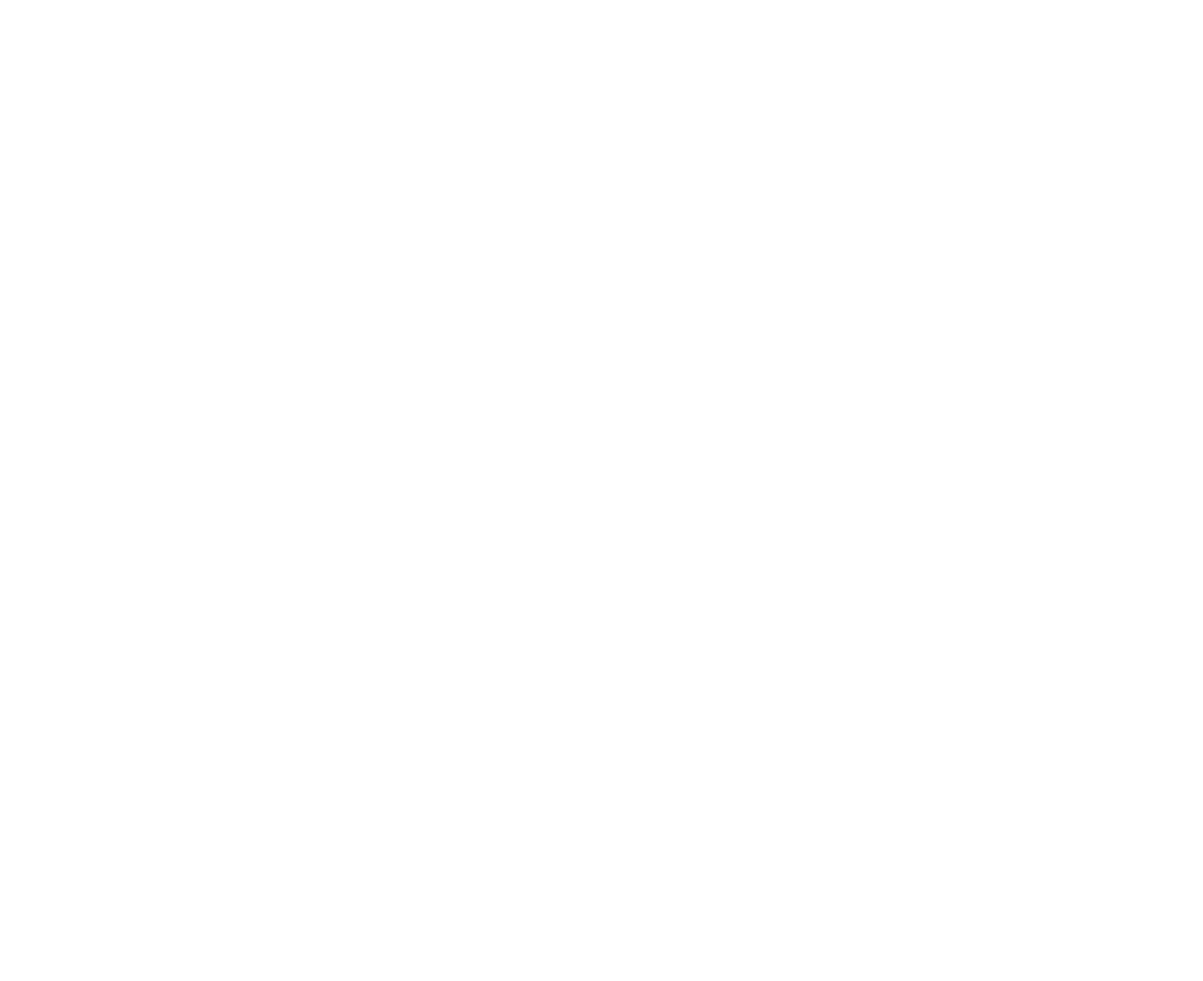
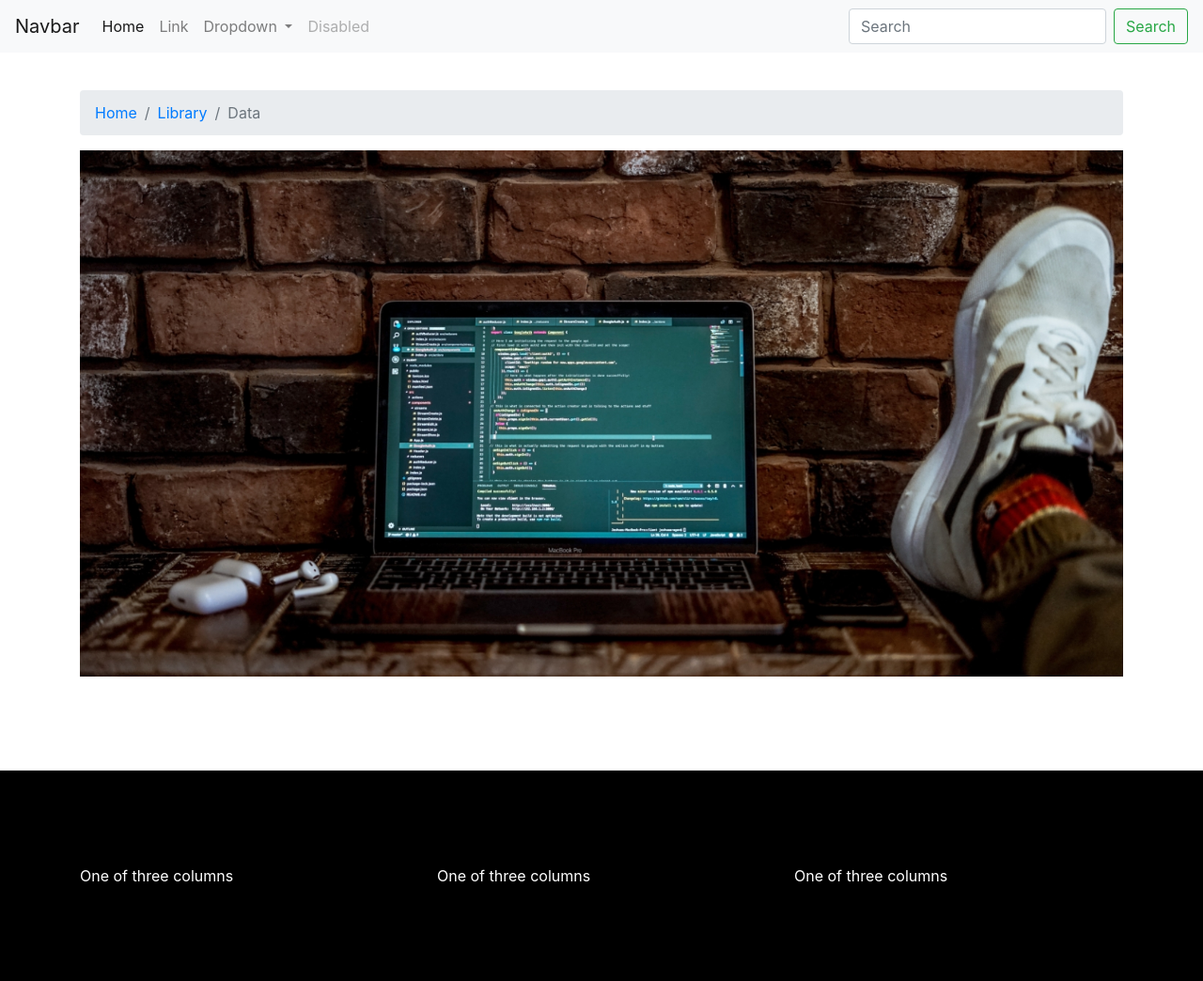
Before and after one commit to vladbesson/design-system-livecoding, a plain HTML site: page bootstrap-example/index.html in a window 1280 px wide. Shown: the whole page at 94% size. Before the commit the page ends 800 px from the top, so only its background shows below. Drawn offline with nearby package versions, Linux system fonts and the light colour scheme.

Commit message:
Add bootstrap blocks

```diff
--- /dev/null
+++ b/bootstrap-example/css/style.css
@@ -0,0 +1,15 @@
+img {
+	max-width: 100%;
+}
+
+.footer {
+	background: black;
+	color: white;
+	padding-top: 100px;
+	padding-bottom: 100px;
+}
+
+.main {
+	padding-top: 40px;
+	padding-bottom: 100px;
+}
--- a/bootstrap-example/index.html
+++ b/bootstrap-example/index.html
@@ -4,8 +4,80 @@
   <meta charset="UTF-8">
   <title>Bootstrap example</title>
   <link rel="stylesheet" href="https://stackpath.bootstrapcdn.com/bootstrap/4.4.1/css/bootstrap.min.css" integrity="sha384-Vkoo8x4CGsO3+Hhxv8T/Q5PaXtkKtu6ug5TOeNV6gBiFeWPGFN9MuhOf23Q9Ifjh" crossorigin="anonymous">
+  <link rel="stylesheet" href="./css/style.css">
 </head>
 <body>
+  <header class="header">
+    <nav class="navbar navbar-expand-lg navbar-light bg-light">
+      <a class="navbar-brand" href="#">Navbar</a>
+      <button class="navbar-toggler" type="button" data-toggle="collapse" data-target="#navbarSupportedContent" aria-controls="navbarSupportedContent" aria-expanded="false" aria-label="Toggle navigation">
+        <span class="navbar-toggler-icon"></span>
+      </button>
+
+      <div class="collapse navbar-collapse" id="navbarSupportedContent">
+        <ul class="navbar-nav mr-auto">
+          <li class="nav-item active">
+            <a class="nav-link" href="#">Home <span class="sr-only">(current)</span></a>
+          </li>
+          <li class="nav-item">
+            <a class="nav-link" href="#">Link</a>
+          </li>
+          <li class="nav-item dropdown">
+            <a class="nav-link dropdown-toggle" href="#" id="navbarDropdown" role="button" data-toggle="dropdown" aria-haspopup="true" aria-expanded="false">
+              Dropdown
+            </a>
+            <div class="dropdown-menu" aria-labelledby="navbarDropdown">
+              <a class="dropdown-item" href="#">Action</a>
+              <a class="dropdown-item" href="#">Another action</a>
+              <div class="dropdown-divider"></div>
+              <a class="dropdown-item" href="#">Something else here</a>
+            </div>
+          </li>
+          <li class="nav-item">
+            <a class="nav-link disabled" href="#" tabindex="-1" aria-disabled="true">Disabled</a>
+          </li>
+        </ul>
+        <form class="form-inline my-2 my-lg-0">
+          <input class="form-control mr-sm-2" type="search" placeholder="Search" aria-label="Search">
+          <button class="btn btn-outline-success my-2 my-sm-0" type="submit">Search</button>
+        </form>
+      </div>
+    </nav>
+  </header>
+
+  <main class="main">
+    <div class="container">
+      <nav aria-label="breadcrumb">
+        <ol class="breadcrumb">
+          <li class="breadcrumb-item"><a href="#">Home</a></li>
+          <li class="breadcrumb-item"><a href="#">Library</a></li>
+          <li class="breadcrumb-item active" aria-current="page">Data</li>
+        </ol>
+
+        <div class="hero">
+          <img src="./images/image2.jpg">
+        </div>
+      </nav>
+    </div>
+
+  </main>
+
+
+  <footer class="footer">
+    <div class="container">
+      <div class="row">
+        <div class="col-sm">
+          One of three columns
+        </div>
+        <div class="col-sm">
+          One of three columns
+        </div>
+        <div class="col-sm">
+          One of three columns
+        </div>
+      </div>
+    </div>
+  </footer>
 
   <script src="https://code.jquery.com/jquery-3.4.1.slim.min.js" integrity="sha384-J6qa4849blE2+poT4WnyKhv5vZF5SrPo0iEjwBvKU7imGFAV0wwj1yYfoRSJoZ+n" crossorigin="anonymous"></script>
   <script src="https://cdn.jsdelivr.net/npm/popper.js@1.16.0/dist/umd/popper.min.js" integrity="sha384-Q6E9RHvbIyZFJoft+2mJbHaEWldlvI9IOYy5n3zV9zzTtmI3UksdQRVvoxMfooAo" crossorigin="anonymous"></script>
```
Also changed, not shown: material-design-lite-example/index.html (+1 -0 lines), bootstrap-example/images/image1.jpg (added), bootstrap-example/images/image2.jpg (added), 2 other files.
